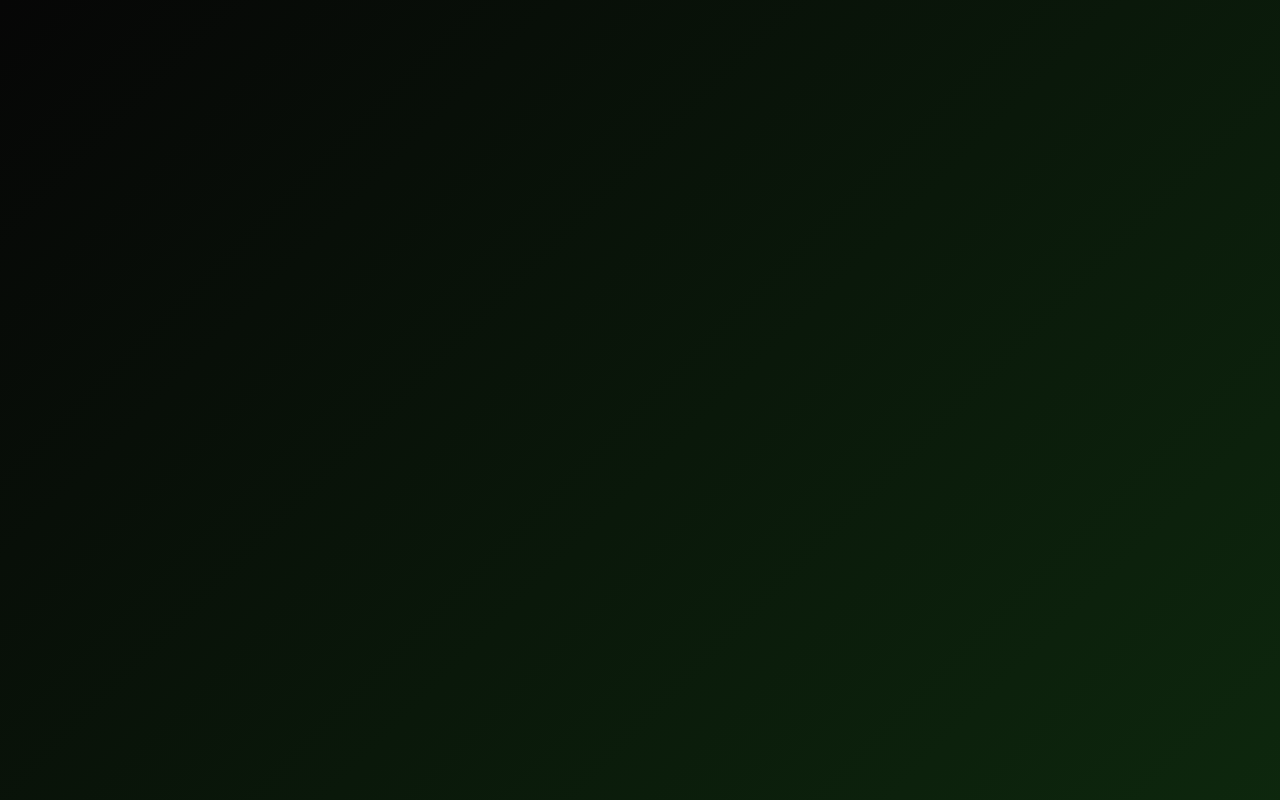
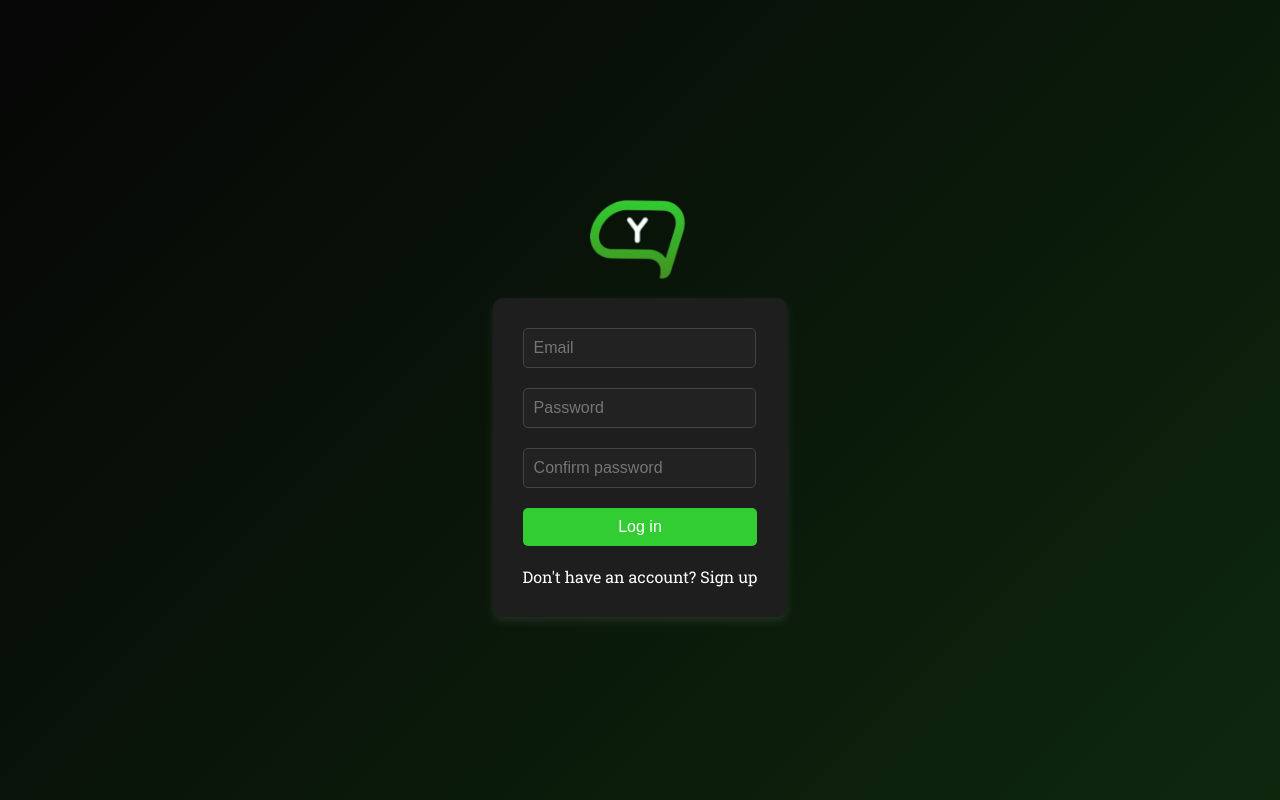
Before and after one commit to deniskaragyozov/Yapster, a React (Vite) app in the folder client/: page /login in a window 1280 px wide. Before the commit this address had no page. Built offline with nearby package versions, Linux system fonts and the light colour scheme.

Commit message:
Add login component

```diff
--- a/client/src/App.jsx
+++ b/client/src/App.jsx
@@ -5,6 +5,7 @@ import './public/styles/app.css'
 import Home from './components/home/Home.jsx'
 import Welcome from './components/welcome/Welcome.jsx'
 import Register from './components/register/Register.jsx'
+import Login from './components/login/Login.jsx'
 
 function App() {
   return (
@@ -13,6 +14,7 @@ function App() {
         <Route index element={<Welcome/>}/>
         <Route path='/home' element={< Home />}/>
         <Route path='/register' element={< Register />}/>
+        <Route path='/login' element={< Login />}/>
      </Routes>
     </>
   )
--- /dev/null
+++ b/client/src/components/login/Login.jsx
@@ -0,0 +1,24 @@
+import logoImg from '../../assets/logo.png'
+
+import {Link} from 'react-router'
+import styles from './login.module.css'
+
+export default function Login(){
+    // TODO: Make the form pop up on the welcome page instead of being in a different page
+    return (
+        <>
+            <Link to="/">
+                <img src={logoImg} alt="logo" className={styles.loginLogoImg}/>
+            </Link>
+            <div className={styles.loginContainer}>
+                <form className={styles.loginForm} method="POST">
+                    <input type="email" name="email" placeholder="Email" />
+                    <input type="password" name="password" placeholder="Password" />
+                    <input type="password" name="rePassword" placeholder="Confirm password" />
+                    <button type="submit" className={styles.loginBtn}>Log in</button>
+                </form>
+            <Link to="/register" className={styles.loginLink}>Don't have an account? Sign up</Link>
+            </div>
+        </>
+    )
+}
--- /dev/null
+++ b/client/src/components/login/login.module.css
@@ -0,0 +1,68 @@
+.loginContainer {
+    text-align: center;
+    background-color: #1e1e1e;
+    padding: 30px;
+    border-radius: 10px;
+    box-shadow: 0 4px 10px rgba(255, 255, 255, 0.1);
+}
+
+.loginForm {
+    display: flex;
+    flex-direction: column;
+    gap: 20px;
+}
+
+input {
+    width: 90%;
+    padding: 10px;
+    font-size: 1rem;
+    border: 1px solid #444;
+    border-radius: 5px;
+    background-color: #222;
+    color: white;
+}
+
+input:focus {
+    outline: none;
+    border-color: #ffffff;
+}
+
+.loginBtn {
+    background-color: #32CD32;
+    color: white;
+    padding: 10px;
+    font-size: 1rem;
+    border: none;
+    border-radius: 5px;
+    cursor: pointer;
+    transition: 0.3s;
+}
+
+.loginBtn:hover {
+    background-color: white;
+    color: #32CD32;
+    transform: scale(1.05);
+}
+
+.loginLink {
+    color: #ffffff;
+    text-decoration: none;
+    font-size: 1rem;
+    margin-top: 20px;
+    display: inline-block;
+    transition: color 0.3s;
+}
+
+.loginLink:hover {
+    color: #32CD32;
+    transform: scale(1.05);
+}
+
+.loginLogoImg {
+    width: 100px;
+    margin-bottom: 10px;
+}
+
+.loginLogoImg:hover{
+    transform: scale(1.2);
+}
--- a/client/src/components/register/Register.jsx
+++ b/client/src/components/register/Register.jsx
@@ -18,7 +18,7 @@ export default function Register(){
             <input type="password" name="password" placeholder="Password" />
             <button type="submit" className={styles.signupBtn}>Sign Up</button>
                 </form>
-            <Link to="#" className={styles.loginLink}>Already have an account? Log in</Link>
+            <Link to="/login" className={styles.loginLink}>Already have an account? Log in</Link>
             </div>
         </>
     )
--- a/client/src/components/welcome/Welcome.jsx
+++ b/client/src/components/welcome/Welcome.jsx
@@ -10,10 +10,10 @@ export default function Welcome(){
         <h1>Welcome to Yapster</h1>
         <p className={styles.homeDescription}>Talk about anything that comes to mind, find friends, have fun!</p>
         <div className={styles.buttonContainer}>
-        <Link to="/register">  <button className={styles.welcomeBtn}>Get Started</button> </Link>
+        <Link to="/login">  <button className={styles.welcomeBtn}>Log into your account</button> </Link>
         <Link to="/home"> <button className={styles.welcomeBtn}>Continue as guest</button> </Link>
         </div>
-        <Link to="#" className={styles.alreadyRegistered}>Already registered?</Link>
+        <Link to="/register" className={styles.alreadyRegistered}>Haven't signed up already?</Link>
         </>
     )
 }
```
